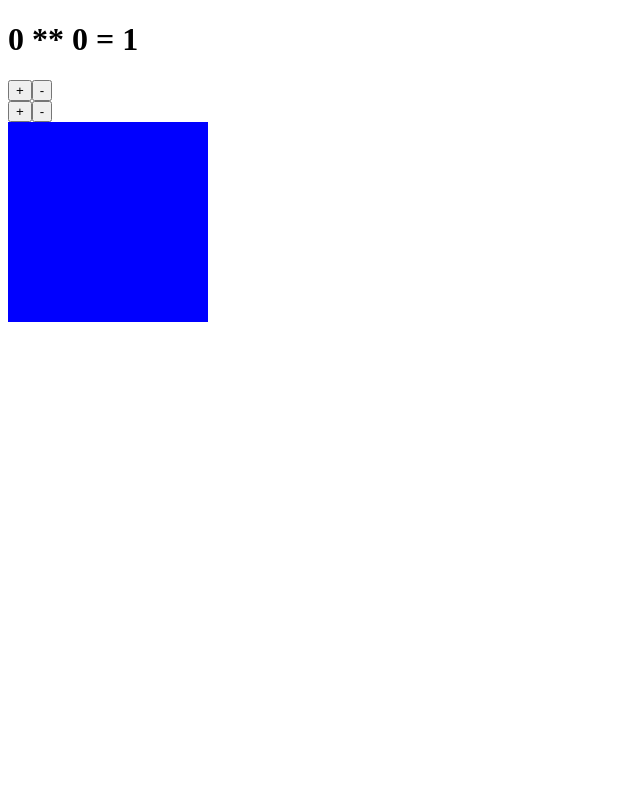
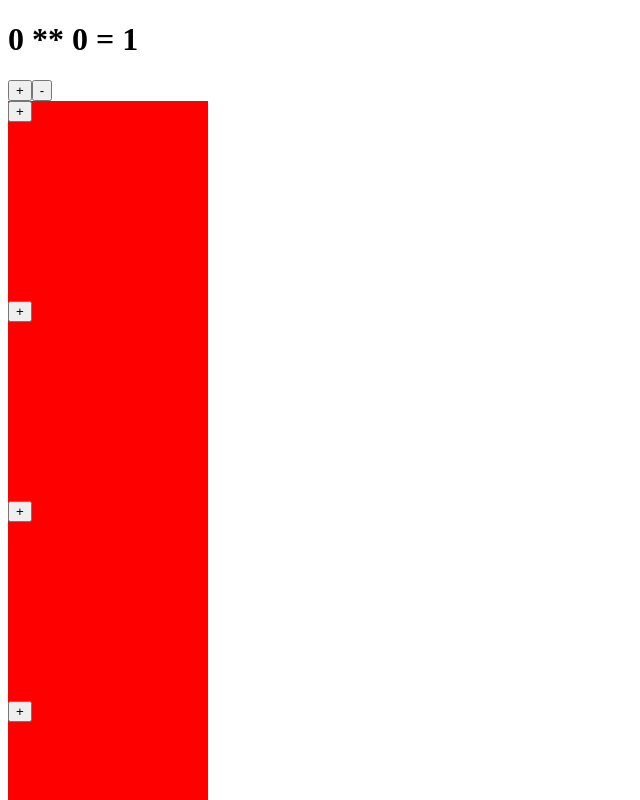
Before and after one commit to stupidehorizon/learn-hooks, a React app: page / in a window 1280 px wide. Shown: the top 800 px of the page, without its empty margins (0-640 px from the left). Built offline with nearby package versions, Linux system fonts and the light colour scheme.

Commit message:
feat: 5.basic use of React.memo and use useCallback

```diff
--- a/App.js
+++ b/App.js
@@ -1,10 +1,8 @@
-import React, { Fragment, useState, useEffect, useMemo } from 'react';
+import React, { Fragment, useState, useEffect, useMemo, useCallback } from 'react';
 import ColorBox from './color-box';
-import ColorContext from './color-context';
 
 const App = () => {
   const [count, setCount] = useState(0);
-  const [divCount, setDivCount] = useState(1);
 
   useEffect(() => {
     document.title = count;
@@ -15,20 +13,21 @@ const App = () => {
     return count**count;
   }, [count]);
 
+  const inc = useCallback(() => setCount(count => count + 1), []);
+  const des = useCallback(() => setCount(count => count - 1), []);
+
 
   return (
     <Fragment>
       <h1>{count} ** {count} = {squareCount}</h1>
-      <button onClick={() => setCount(count + 1)} >+</button>
-      <button onClick={() => setCount(count - 1)} >-</button>
+      <button onClick={inc} >+</button>
+      <button onClick={des} >-</button>
       <br />
-      <button onClick={() => setDivCount(divCount + 1)} >+</button>
-      <button onClick={() => setDivCount(divCount - 1)} >-</button>
-      <ColorContext.Provider value={count %2 ? 'red' : 'blue'}>
-        {
-          Array.from({length: divCount}).map(() => <ColorBox />)
-        }
-      </ColorContext.Provider>
+      <ColorBox key="1" inc={inc} />
+      <ColorBox key="2" inc={inc} />
+      <ColorBox key="3" inc={inc} />
+      <ColorBox key="4" inc={inc} />
+      <ColorBox key="5" inc={inc} />
     </Fragment>
   );
 }
--- a/color-box.js
+++ b/color-box.js
@@ -1,9 +1,8 @@
-import React, { useContext } from 'react';
-import ColorContext from './color-context';
+import React, { memo } from 'react';
 
-const ColorBox = () => {
-  const color = useContext(ColorContext);
-  return <div style={{width: 200, height: 200, backgroundColor: color}} ></div>
+const ColorBox = ({inc}) => {
+  console.log('color box render');
+  return <div style={{width: 200, height: 200, backgroundColor: 'red'}} ><button onClick={inc}>+</button></div>
 }
 
-export default ColorBox;
+export default memo(ColorBox);
```
